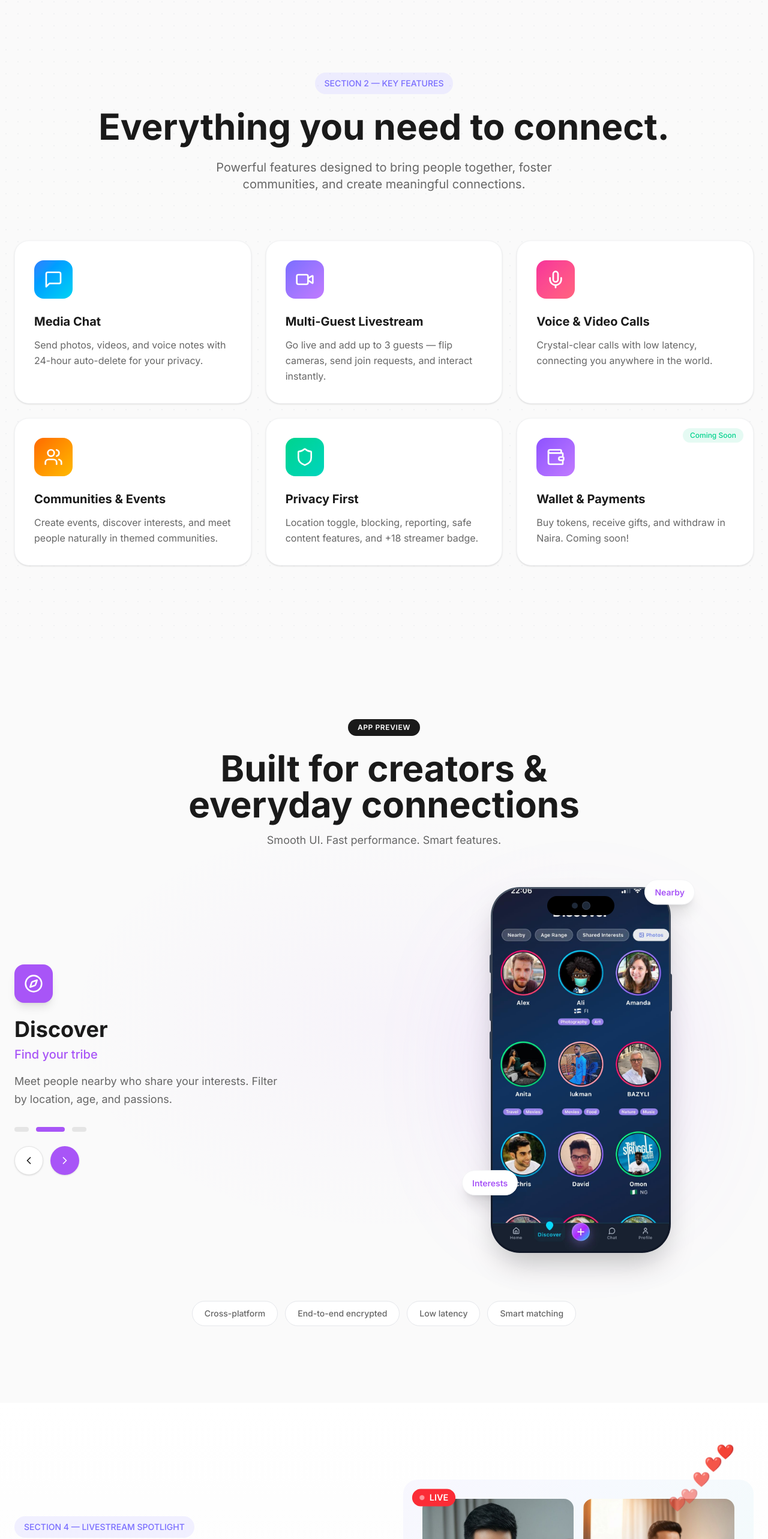
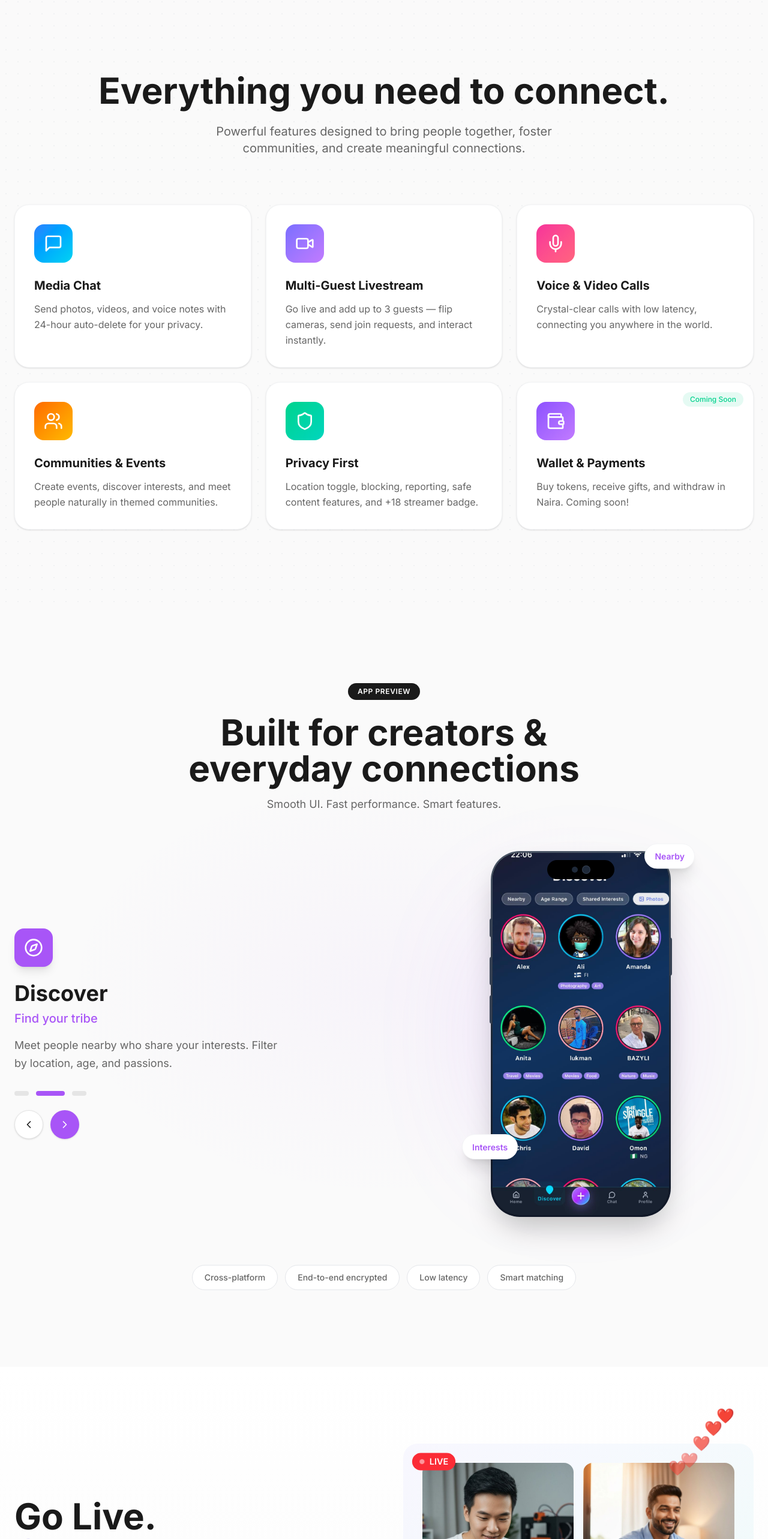
Before and after one commit to Dr-M06/nomli-landing-page-new, a Next.js app: page / in a window 1280 px wide. Shown: the part 860-3426 px from the top of the page at 60% size. Built offline with nearby package versions, Linux system fonts and the light colour scheme.

Commit message:
Remove section number headers from all sections

```diff
--- a/components/brand-statement.tsx
+++ b/components/brand-statement.tsx
@@ -33,9 +33,6 @@ export function BrandStatement() {
           transition={{ duration: 1 }}
           className="text-center"
         >
-          <span className="inline-block px-4 py-2 rounded-full glass text-muted-foreground text-sm font-medium mb-8">
-            SECTION 7 — BRAND STATEMENT
-          </span>
 
           <h2 className="text-5xl sm:text-6xl lg:text-8xl font-bold mb-8">
             <span className="gradient-text">Beyond Borders.</span>
--- a/components/features-section.tsx
+++ b/components/features-section.tsx
@@ -61,9 +61,6 @@ export function FeaturesSection() {
           transition={{ duration: 0.8 }}
           className="text-center mb-20"
         >
-          <span className="inline-block px-4 py-2 rounded-full bg-primary/10 text-primary text-sm font-medium mb-6">
-            SECTION 2 — KEY FEATURES
-          </span>
           <h2 className="text-4xl sm:text-5xl lg:text-6xl font-bold text-[#1a1a1a] mb-6 text-balance">
             Everything you need to connect.
           </h2>
--- a/components/livestream-section.tsx
+++ b/components/livestream-section.tsx
@@ -19,9 +19,6 @@ export function LivestreamSection() {
             animate={isInView ? { opacity: 1, x: 0 } : {}}
             transition={{ duration: 0.8 }}
           >
-            <span className="inline-block px-4 py-2 rounded-full bg-primary/10 text-primary text-sm font-medium mb-6">
-              SECTION 4 — LIVESTREAM SPOTLIGHT
-            </span>
             <h2 className="text-4xl sm:text-5xl lg:text-6xl font-bold text-[#1a1a1a] mb-6">
               Go Live.
               <br />
--- a/components/safety-section.tsx
+++ b/components/safety-section.tsx
@@ -27,9 +27,6 @@ export function SafetySection() {
           transition={{ duration: 0.8 }}
           className="text-center mb-16"
         >
-          <span className="inline-block px-4 py-2 rounded-full bg-accent/10 text-accent text-sm font-medium mb-6">
-            SECTION 5 — ENHANCED SAFETY
-          </span>
           <h2 className="text-4xl sm:text-5xl lg:text-6xl font-bold text-[#1a1a1a] mb-6">Your safety matters.</h2>
           <p className="text-xl text-[#666] max-w-2xl mx-auto">
             Built with privacy and security at its core. Your data, your control.
--- a/components/wallet-section.tsx
+++ b/components/wallet-section.tsx
@@ -18,9 +18,6 @@ export function WalletSection() {
             animate={isInView ? { opacity: 1, x: 0 } : {}}
             transition={{ duration: 0.8 }}
           >
-            <span className="inline-block px-4 py-2 rounded-full bg-violet-100 text-violet-600 text-sm font-medium mb-6">
-              SECTION 6 — NOMLI WALLET
-            </span>
             <h2 className="text-4xl sm:text-5xl lg:text-6xl font-bold text-[#1a1a1a] mb-6">
               Wallet & Naira Payments
               <br />
```
